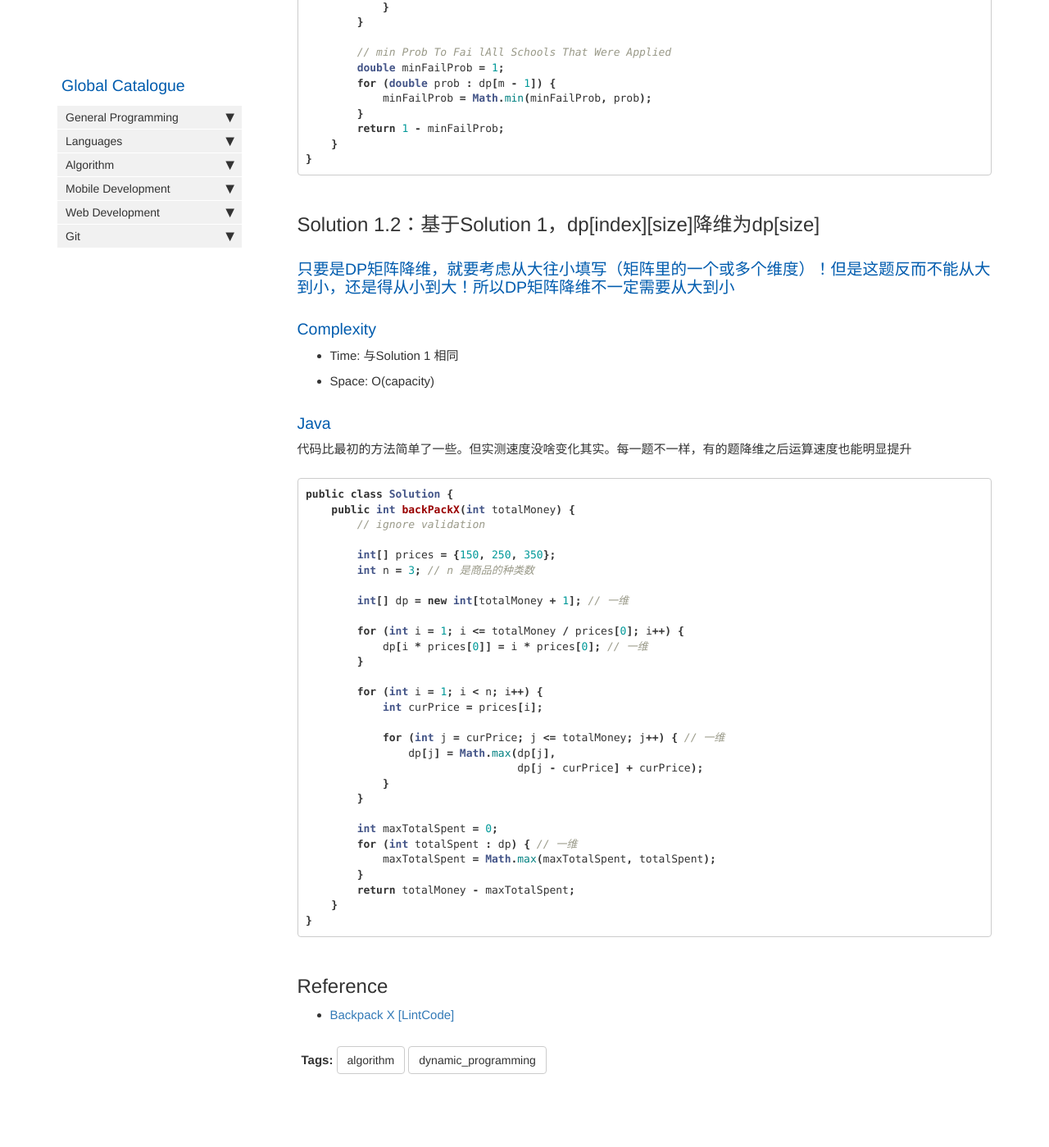
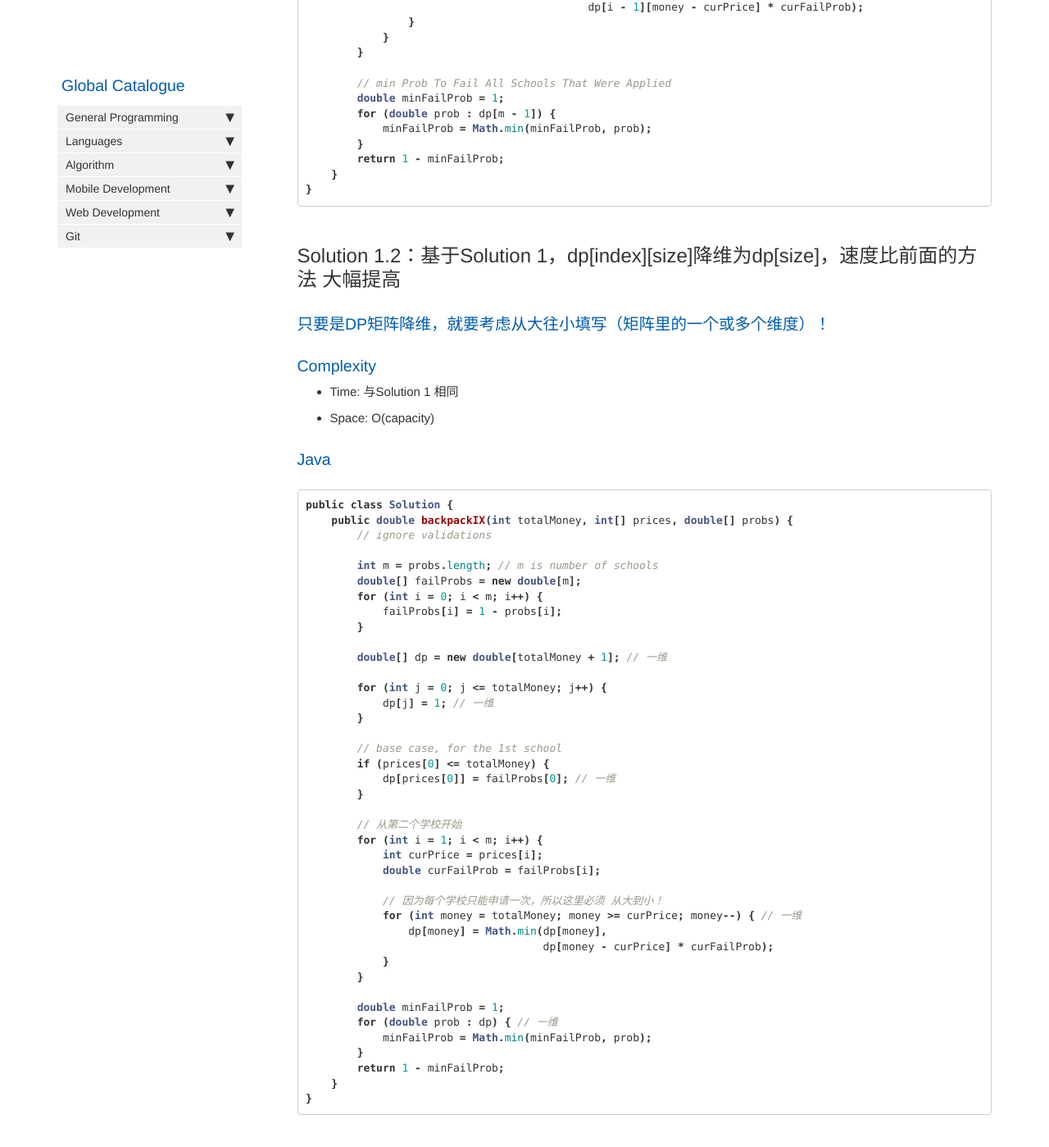
Before and after one commit to HungryOrc/hungryorc.github.io, a Jekyll site: the page built from pages/algorithm/algorithm_backpack_01_2Attr_returnMaxCumulativeProb.md, in a window 1280 px wide and 1400 px high, scrolled down 1579 px. Shown: the whole window at 82% size. Built offline with Jekyll 4.4.1, drawn with Linux system fonts in a browser that asks for light colours; nearby versions of some CDN libraries; comment, search, counter and statistics services are not loaded; some of the changed text lies outside the part shown.

Commit message:
Update algorithm_backpack_01_2Attr_returnMaxCumulativeProb.md

````diff
--- a/pages/algorithm/algorithm_backpack_01_2Attr_returnMaxCumulativeProb.md
+++ b/pages/algorithm/algorithm_backpack_01_2Attr_returnMaxCumulativeProb.md
@@ -43,7 +43,8 @@ public class Solution {
             failProbs[i] = 1 - probs[i];
         }
 
-        // dp represents the probability to fail all the schools that were applied
+        // dp represents the MIN probability
+        // to fail ALL the schools that were applied
         double[][] dp = new double[m][totalMoney + 1];
 
         // 初始化，都设为1，fail概率为1即必败，这样就方便于之后再找min fail prob
@@ -53,6 +54,7 @@ public class Solution {
             }
         }
 
+        // base case, for the 1st school
         if (prices[0] <= totalMoney) {
             dp[0][prices[0]] = failProbs[0];
         }
@@ -66,13 +68,13 @@ public class Solution {
                 dp[i][money] = dp[i - 1][money];
 
                 if (curPrice <= money) {
-                    dp[i][money] = Math.min(dp[i][money],
+                    dp[i][money] = Math.min(dp[i][money], // 注意，这里是要取 min！
                                             dp[i - 1][money - curPrice] * curFailProb);
                 }
             }
         }
 
-        // min Prob To Fai lAll Schools That Were Applied
+        // min Prob To Fail All Schools That Were Applied
         double minFailProb = 1;
         for (double prob : dp[m - 1]) {
             minFailProb = Math.min(minFailProb, prob);
@@ -82,49 +84,59 @@ public class Solution {
 }
 ```
 
-## Solution 1.2：基于Solution 1，dp[index][size]降维为dp[size]
+## Solution 1.2：基于Solution 1，dp[index][size]降维为dp[size]，速度比前面的方法 大幅提高
 
-### 只要是DP矩阵降维，就要考虑从大往小填写（矩阵里的一个或多个维度）！但是这题反而不能从大到小，还是得从小到大！所以DP矩阵降维不一定需要从大到小
+### 只要是DP矩阵降维，就要考虑从大往小填写（矩阵里的一个或多个维度）！
 
 ### Complexity
 * Time: 与Solution 1 相同
 * Space: O(capacity)
 
 ### Java
-代码比最初的方法简单了一些。但实测速度没啥变化其实。每一题不一样，有的题降维之后运算速度也能明显提升
 ```java
 public class Solution {
-    public int backPackX(int totalMoney) {
-        // ignore validation
+    public double backpackIX(int totalMoney, int[] prices, double[] probs) {
+        // ignore validations
 
-        int[] prices = {150, 250, 350};
-        int n = 3; // n 是商品的种类数
-
-        int[] dp = new int[totalMoney + 1]; // 一维
-
-        for (int i = 1; i <= totalMoney / prices[0]; i++) {
-            dp[i * prices[0]] = i * prices[0]; // 一维
+        int m = probs.length; // m is number of schools
+        double[] failProbs = new double[m];
+        for (int i = 0; i < m; i++) {
+            failProbs[i] = 1 - probs[i];
         }
 
-        for (int i = 1; i < n; i++) {
+        double[] dp = new double[totalMoney + 1]; // 一维
+
+        for (int j = 0; j <= totalMoney; j++) {
+            dp[j] = 1; // 一维
+        }
+
+        // base case, for the 1st school
+        if (prices[0] <= totalMoney) {
+            dp[prices[0]] = failProbs[0]; // 一维
+        }
+
+        // 从第二个学校开始
+        for (int i = 1; i < m; i++) {
             int curPrice = prices[i];
+            double curFailProb = failProbs[i];
 
-            for (int j = curPrice; j <= totalMoney; j++) { // 一维
-                dp[j] = Math.max(dp[j],
-                                 dp[j - curPrice] + curPrice);
+            // 因为每个学校只能申请一次，所以这里必须 从大到小！
+            for (int money = totalMoney; money >= curPrice; money--) { // 一维
+                dp[money] = Math.min(dp[money],
+                                     dp[money - curPrice] * curFailProb);
             }
         }
 
-        int maxTotalSpent = 0;
-        for (int totalSpent : dp) { // 一维
-            maxTotalSpent = Math.max(maxTotalSpent, totalSpent);
+        double minFailProb = 1;
+        for (double prob : dp) { // 一维
+            minFailProb = Math.min(minFailProb, prob);
         }
-        return totalMoney - maxTotalSpent;
+        return 1 - minFailProb;
     }
 }
 ```
 
 ## Reference
-* [Backpack X [LintCode]](https://www.lintcode.com/problem/backpack-x/description)
+* [Backpack IX [LintCode]](https://www.lintcode.com/problem/backpack-ix/description)
 
 {% include links.html %}
````
